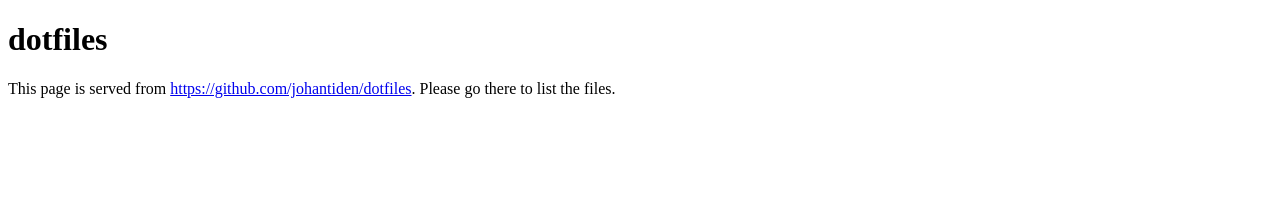
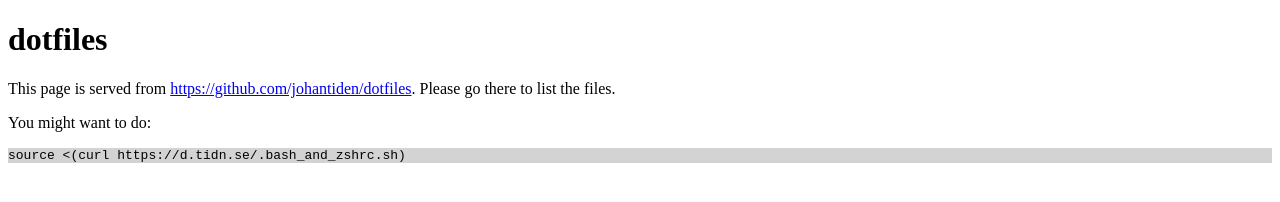
Before and after one commit to johantiden/dotfiles, a plain HTML site: page index.html in a window 1280 px wide. Drawn offline with Linux system fonts and the light colour scheme.

Commit message:
Add quick source command to index.html

```diff
--- a/index.html
+++ b/index.html
@@ -6,5 +6,10 @@
 <body>
 	<h1>dotfiles</h1><p>
 	This page is served from <a href="https://github.com/johantiden/dotfiles">https://github.com/johantiden/dotfiles</a>. Please go there to list the files.
+
+	<p>
+	    You might want to do:
+	    <pre style="background-color: lightgray;">source <(curl https://d.tidn.se/.bash_and_zshrc.sh)</pre>
+	</p>
 </body>
 </html>
```
